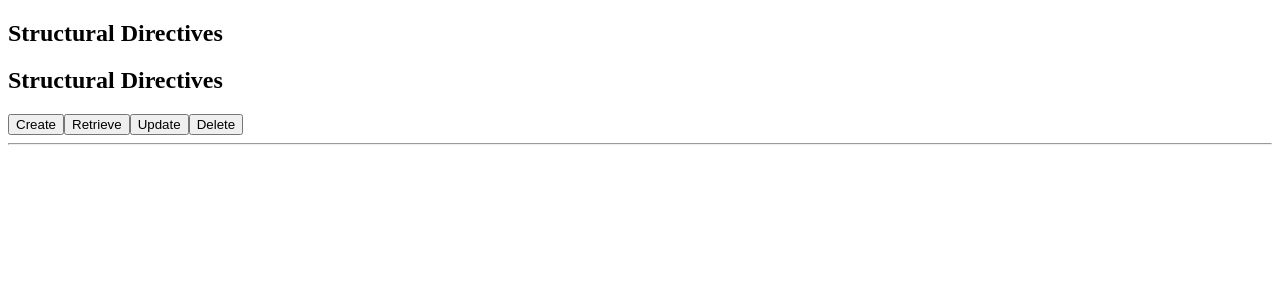
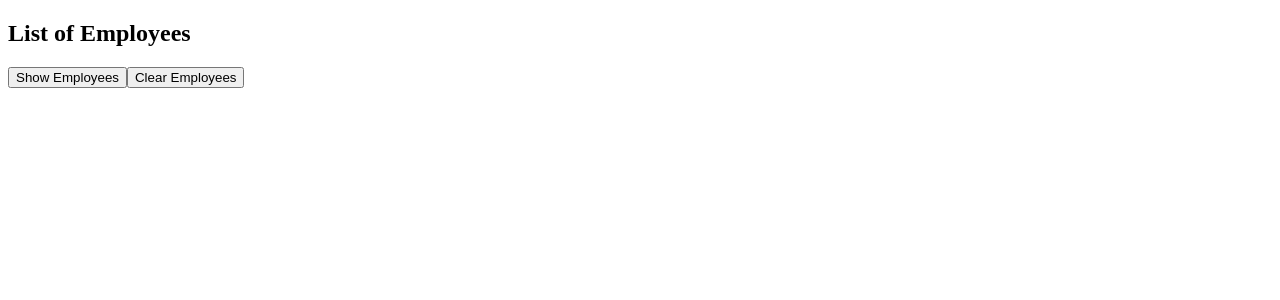
Before and after one commit to jackofalltradesprogrammer/Angular, an Angular app: page / in a window 1280 px wide. Shown: the top 300 px of the page. Built offline with nearby package versions, Linux system fonts and the light colour scheme.

Commit message:
ngFor table with buttons

```diff
--- a/src/app/app.component.html
+++ b/src/app/app.component.html
@@ -1,11 +1,45 @@
-<h2> Structural Directives </h2>
+<h2> List of Employees</h2>
+<button (click)='getEmployees()'>Show Employees</button>
+<button (click)='clearEmployees()'>Clear Employees</button>
+<table border="1" *ngIf='heading'>
+  <tr>
+    <th>ID</th>
+    <th>Ename</th>
+    <th>Job</th>
+    <th>Salary</th>
+  </tr>
+  <tr *ngFor='let e of employees'>
+    <td>{{e.id}}</td>
+    <td>{{e.ename}}</td>
+    <td>{{e.job}}</td>
+    <td>{{e.salary}}</td>
+  </tr>
+</table>
 
-<h2> Structural Directives </h2>
 
-<button *ngFor='let o of operations' value={{o}} (click)='msg=o'>{{o}}</button>
+
+
+
+
+
+
+
+
+
+
+
+
+
+<!-- <h2> Structural Directives </h2>
+
+<select>
+  <option *ngFor='let o of operations' value={{o}} ng-change='msg=o'>
+      {{o}}
+  </option>
+</select>
 <hr>
 
-{{msg}}
+{{msg}} -->
 
 
 
--- a/src/app/app.component.ts
+++ b/src/app/app.component.ts
@@ -8,9 +8,29 @@ import { Component } from '@angular/core';
 
 
 export class AppComponent{
+  employees:any[];
+  heading:boolean=false;
+  getEmployees(){
+    this.heading=true;
+    this.employees = [
+      {id:101, ename:'Kiran', job:'Trainer', salary:5500},
+      {id:102, ename:'Suhal', job:'Trainer', salary:5300},
+      {id:103, ename:'Taran', job:'Programmer', salary:4500},
+      {id:104, ename:'Abhole', job:'Developers', salary:3500}
+    ];
+  }
 
-    operations:string[] = ['Create', 'Retrieve', 'Update', 'Delete'];
+  clearEmployees(){
+    this.heading=false;
+    this.employees=null;
+  }
 }
+
+
+// export class AppComponent{
+
+//     operations:string[] = ['Create', 'Retrieve', 'Update', 'Delete'];
+// }
 
 
 
```
Also changed, not shown: 2 other files (tests, documents, lock files or other folders).
